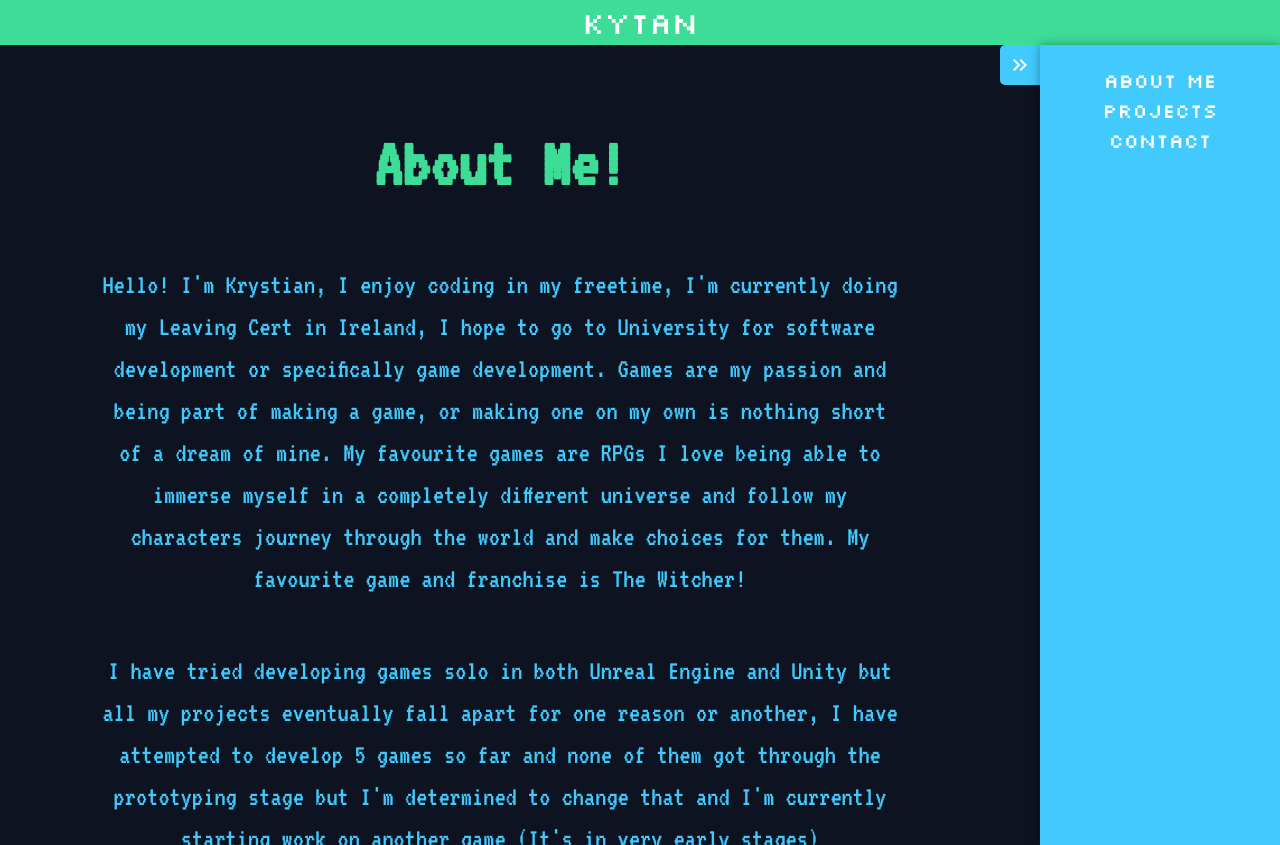
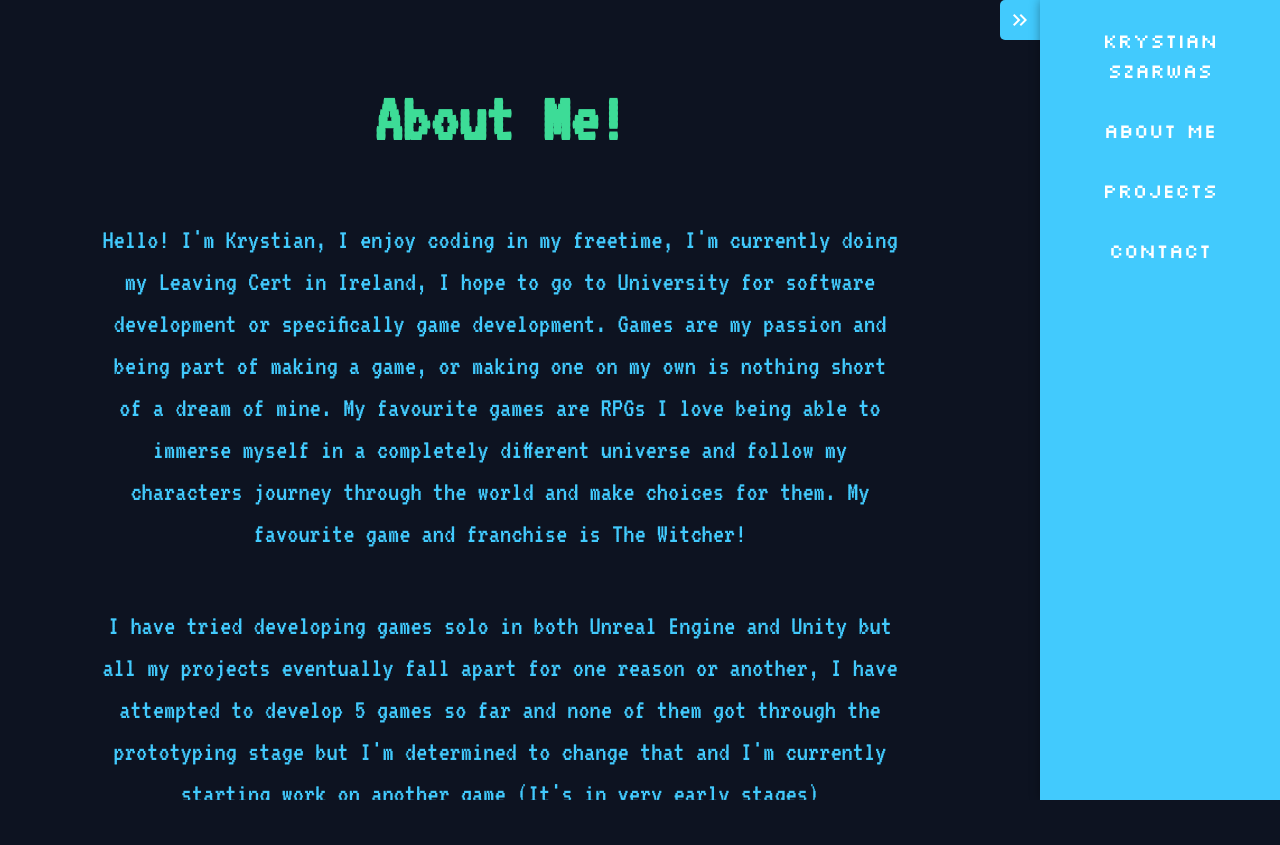
Before and after one commit to Kytan13/website, a plain HTML site: page aboutMe.html in a window 1280 px wide. After the commit the page ends 800 px from the top, so only its background shows below. Drawn offline with nearby package versions, Linux system fonts and the light colour scheme.

Commit message:
Updating design

```diff
--- a/aboutMe.html
+++ b/aboutMe.html
@@ -18,10 +18,6 @@
 </head>
 
 <body>
-
-    <div class="topnav">
-        <a class="active" href="index.html">Kytan</a>
-    </div>
 
     <div class="wrapper side-panel-open">
 <!-- Content outside of the panel is in the "Main" class -->
@@ -49,9 +45,10 @@
 <!-- Content inside the panel is in the "Side-Panel" class -->
 
         <div class="side-panel">
-            <a href="aboutMe.html">About Me</a>
-            <a href="projects.html">Projects</a>
-            <a href="contact.html">Contact</a>
+            <div class="links"><a href="index.html">Krystian Szarwas</a></div>
+            <div class="links"><a href="aboutMe.html">About Me</a></div>
+            <div class="links"><a href="projects.html">Projects</a></div>
+            <div class="links"><a href="contact.html">Contact</a></div>
         </div>
     </div>
 
--- a/style.css
+++ b/style.css
@@ -9,20 +9,6 @@ html{
 ::-webkit-scrollbar {
     width: 0px;
     background: transparent
-}
-
-.topnav {
-    text-align: center;
-    background-color: #3DDC97;
-    box-shadow: 10px 10px 10px rgba(0, 0, 0, 0.35);
-}
-
-.topnav a {
-    color: #ffffff;
-    font-size: 30px;
-    text-decoration: none;
-    font-family: 'Silkscreen', cursive;
-    background: none;
 }
 
 .main{
@@ -112,5 +98,21 @@ body {
     text-decoration: none;
     color: #ffffff;
     background: none;
+    display: block;
+}
 
+.links{
+    display: block;
+    background: none;
+    block-size: 50px 50px;
+    padding: 5px;
+    margin-bottom: 20px;
+    text-align: center;
+    text-anchor: middle;
+    border: 5px;
+    border-radius: 5px;
 }
+
+.links:hover {
+    background-color: #3399c2;
+}
```
Also changed, not shown: contact.html (+4 -7 lines), index.html (+4 -7 lines), projects.html (+4 -7 lines).
